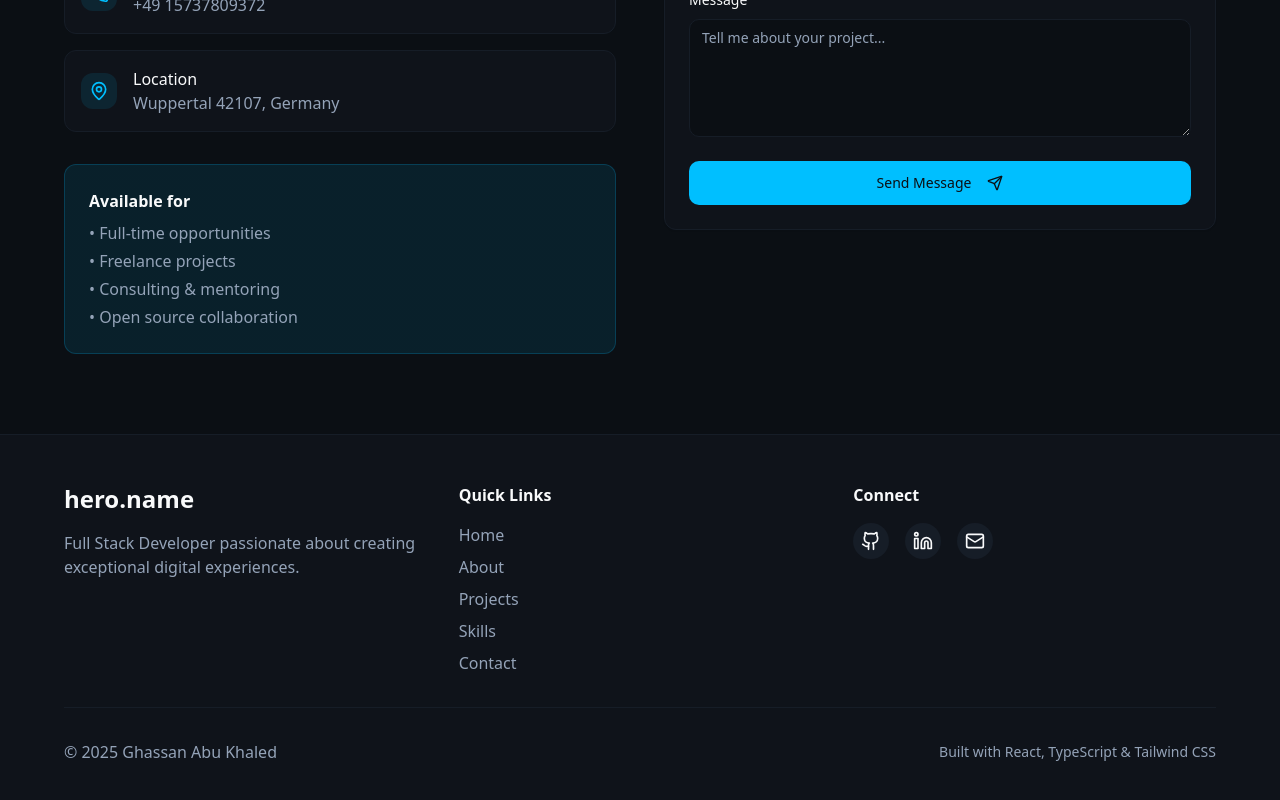
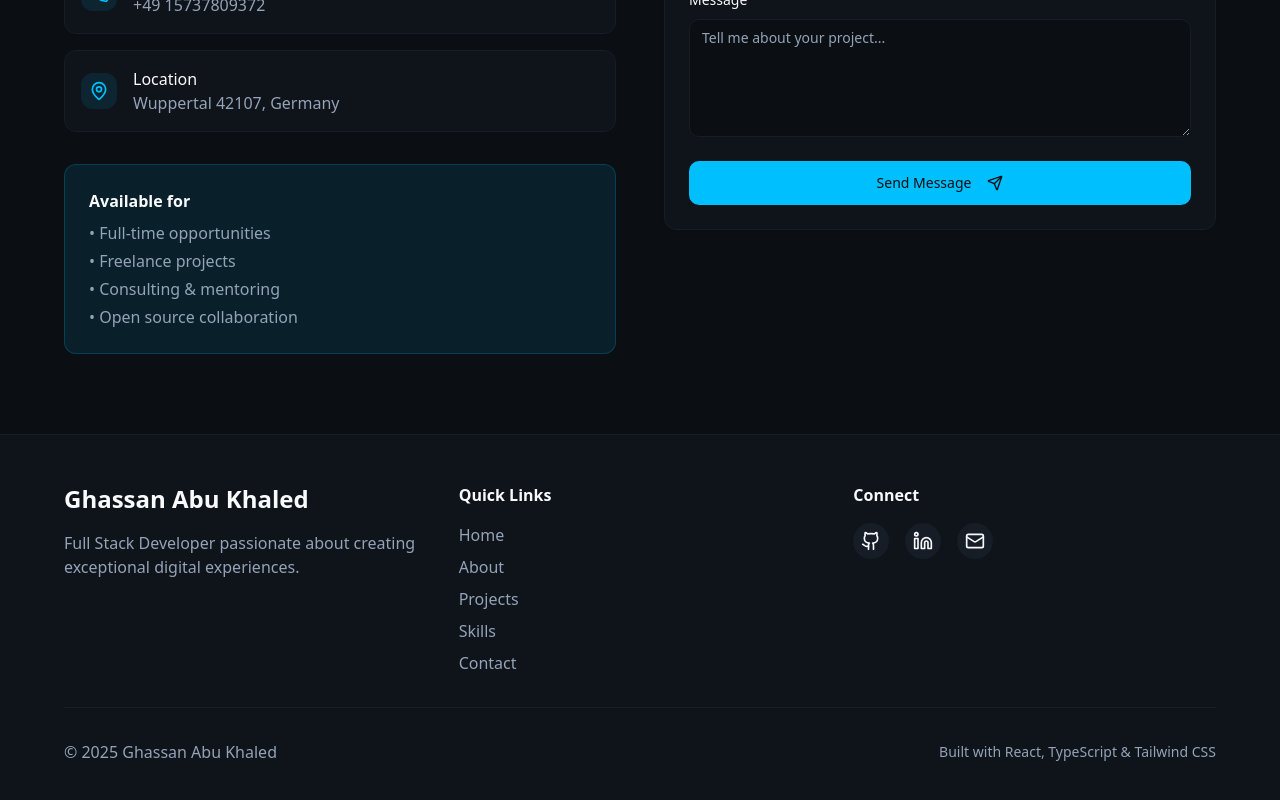
Before and after one commit to GhassanAbuKhaled/myPortfolio, a React (Vite) app: page / in a window 1280 px wide. Shown: the part 5785-6585 px from the top of the page. Built offline with nearby package versions, Linux system fonts and the light colour scheme.

Commit message:
Fix my name in the footer

```diff
--- a/src/components/Footer.tsx
+++ b/src/components/Footer.tsx
@@ -27,7 +27,7 @@ const Footer = () => {
           <div className="grid md:grid-cols-3 gap-8 mb-8">
             {/* Brand */}
             <div className="space-y-4">
-              <h3 className="text-2xl font-bold">{t('hero.name')}</h3>
+              <h3 className="text-2xl font-bold">Ghassan Abu Khaled</h3>
               <p className="text-muted-foreground">
                 {t('footer.description')}
               </p>
```
